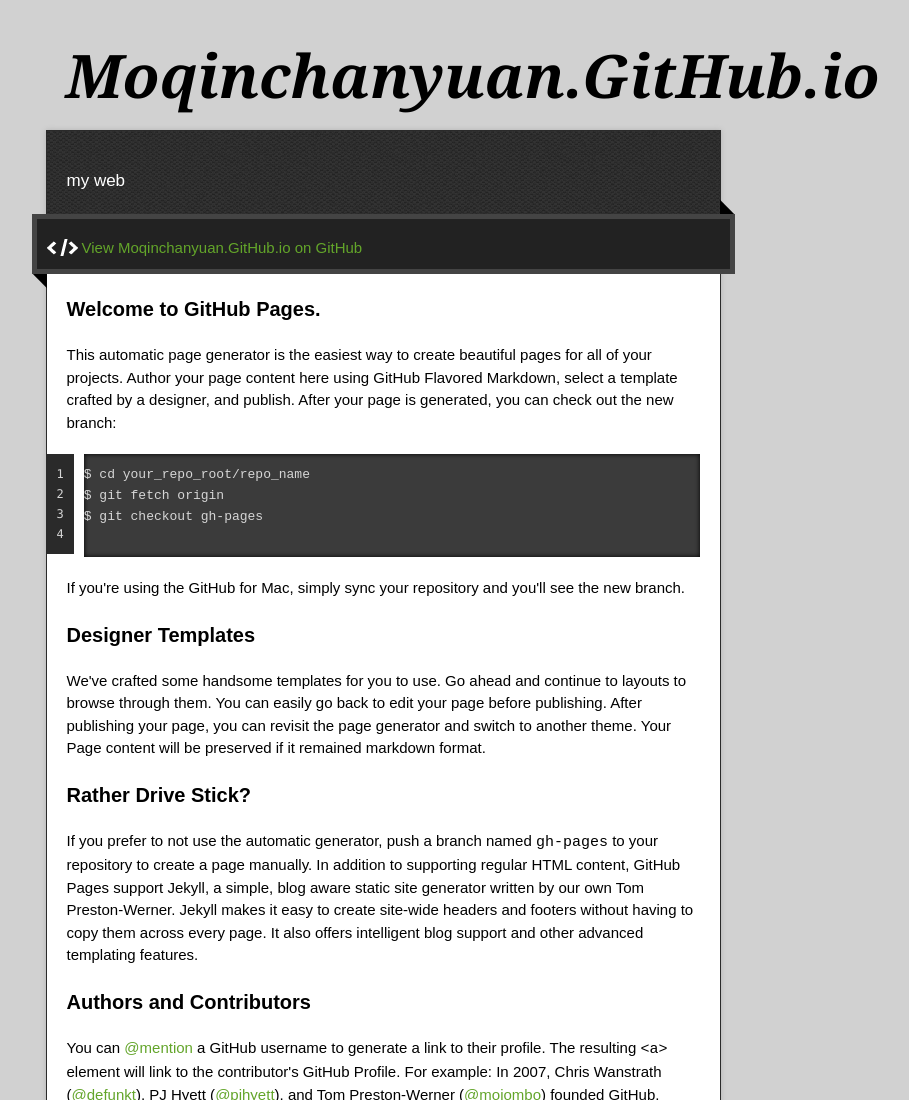
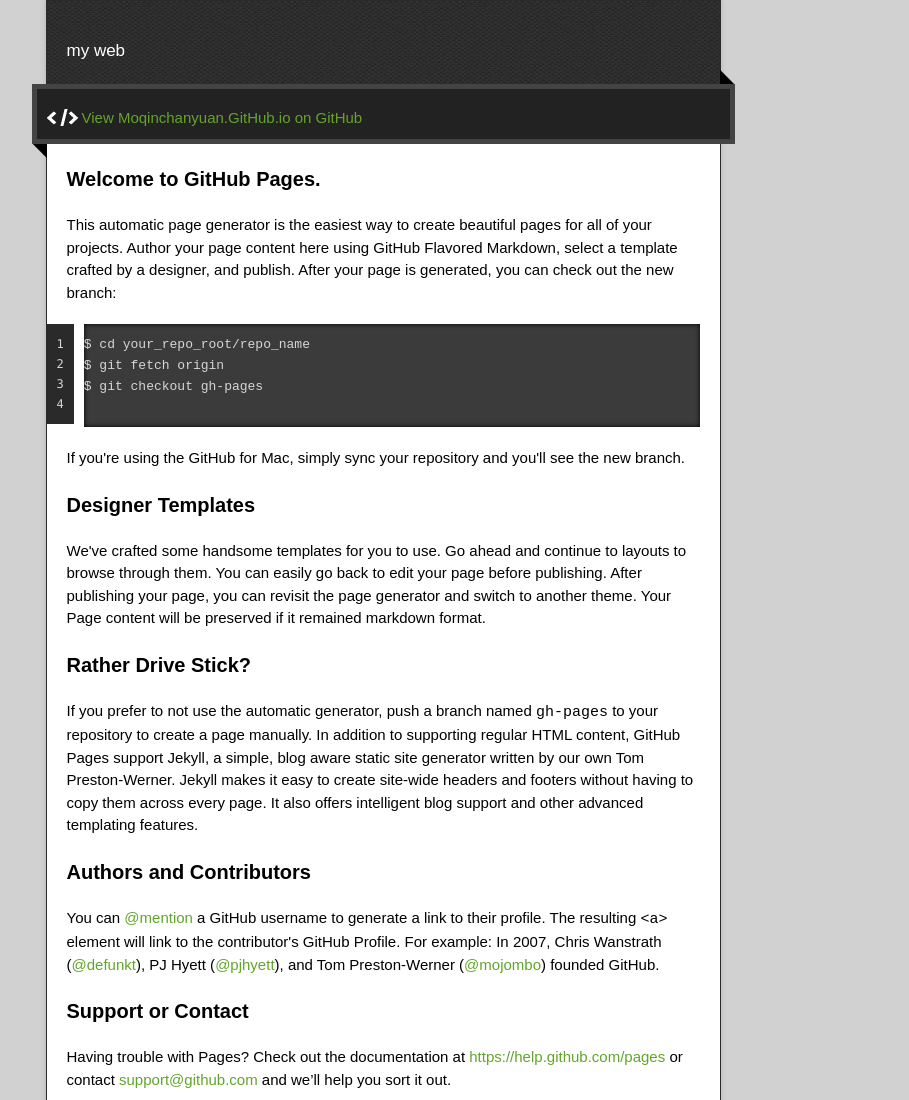
Before and after one commit to moqinchanyuan/moqinchanyuan.github.io, a plain HTML site: page index.html in a window 1280 px wide. Shown: the top 1100 px of the page, without its empty margins (257-1166 px from the left). Drawn offline with nearby package versions, Linux system fonts and the light colour scheme.

Commit message:
remove header
2014.12.15 remove header in this page

```diff
--- a/index.html
+++ b/index.html
@@ -21,9 +21,7 @@
 <body>
 
   <div class="wrapper">
-    <header>
-      <h1 class="title">Moqinchanyuan.GitHub.io</h1>
-    </header>
+
     <div id="container">
       <p class="tagline">my web</p>
       <div id="main" role="main">
```
